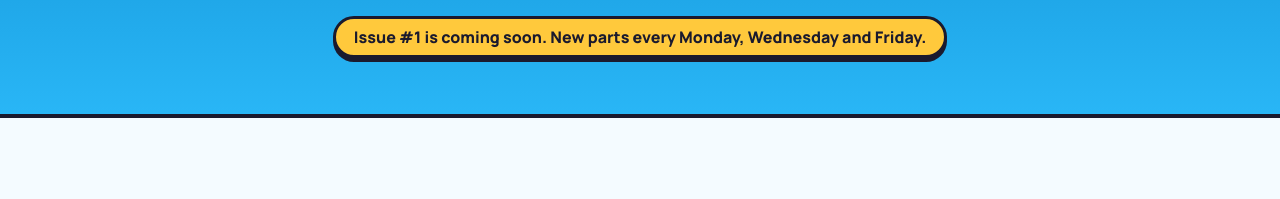
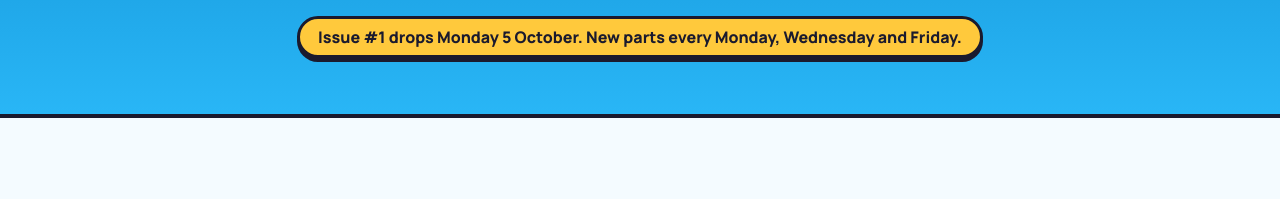
Before and after one commit to Jimi-sl/fly-guy-site, a plain HTML site: page files/index.html in a window 1280 px wide. Shown: the part 391-590 px from the top of the page. Drawn offline with Linux system fonts and the light colour scheme.

Commit message:
Files page: Issue #1 drops Monday 5 October
Co-Authored-By: Claude Opus 5.5 <noreply@anthropic.com>

```diff
--- a/files/index.html
+++ b/files/index.html
@@ -4,13 +4,13 @@
   <meta charset="UTF-8" />
   <meta name="viewport" content="width=device-width, initial-scale=1.0" />
   <title>The Fly Guy Files — Coming Soon</title>
-  <meta name="description" content="The Fly Guy comic: an alien landlord is renting out the sky, and one kid with rocket boots says no. Issue #1 is coming soon." />
+  <meta name="description" content="The Fly Guy comic: an alien landlord is renting out the sky, and one kid with rocket boots says no. Issue #1 drops Monday 5 October." />
   <meta name="theme-color" content="#0288D1" />
 
   <meta property="og:type" content="website" />
   <meta property="og:url" content="https://flyguy.imgdoesit.com/files/" />
   <meta property="og:title" content="The Fly Guy Files — Coming Soon" />
-  <meta property="og:description" content="The sky is for sale. Issue #1: Sold Out is coming soon." />
+  <meta property="og:description" content="The sky is for sale. Issue #1: Sold Out drops Monday 5 October." />
   <meta property="og:image" content="https://flyguy.imgdoesit.com/assets/og-image.png" />
   <meta name="twitter:card" content="summary_large_image" />
   <meta name="twitter:site" content="@flyguyapp" />
@@ -38,7 +38,7 @@
       <p class="kicker">A comic that moves</p>
       <h1 class="files-title">THE FLY GUY FILES</h1>
       <p class="files-lede">An alien landlord is renting out the sky. One kid with his grandfather's rocket boots says no.</p>
-      <p class="files-status">Issue #1 is coming soon. New parts every Monday, Wednesday and Friday.</p>
+      <p class="files-status">Issue #1 drops Monday 5 October. New parts every Monday, Wednesday and Friday.</p>
     </div>
   </header>
 
@@ -109,7 +109,7 @@
       title.textContent = issue.title;
       const badge = document.createElement('span');
       badge.className = 'issue-badge';
-      badge.textContent = released ? 'READ NOW' : (issue.n === 1 ? 'FIRST ISSUE · COMING SOON' : 'COMING SOON');
+      badge.textContent = released ? 'READ NOW' : (issue.n === 1 ? 'MONDAY 5 OCTOBER' : 'COMING SOON');
       cover.append(num, title, badge);
 
       const teaser = document.createElement('p');
```
